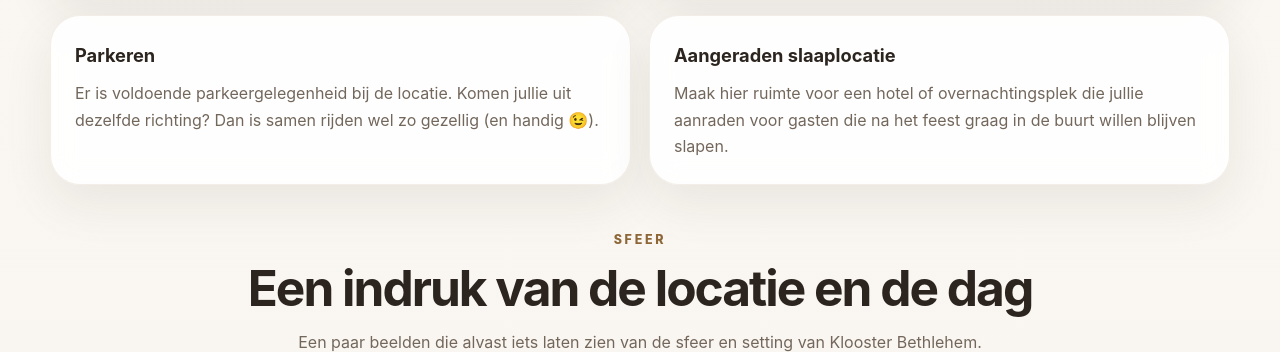
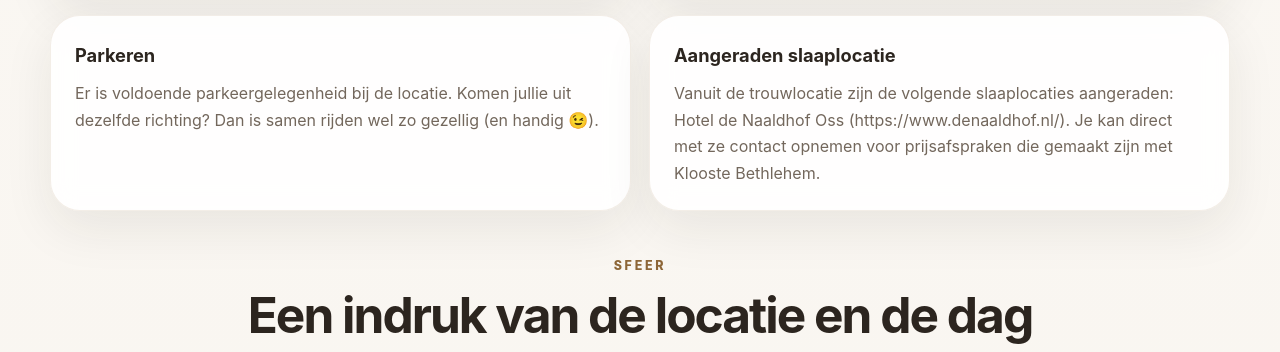
Before and after one commit to Devbb1/bram-lieke-wedding, a plain HTML site: page index.html in a window 1280 px wide. Shown: the part 1890-2242 px from the top of the page. Drawn offline with Linux system fonts and the light colour scheme.

Commit message:
Update index.html

```diff
--- a/index.html
+++ b/index.html
@@ -858,7 +858,8 @@
           <article class="info-card">
             <h3>Aangeraden slaaplocatie</h3>
             <p>
-              Maak hier ruimte voor een hotel of overnachtingsplek die jullie aanraden voor gasten die na het feest graag in de buurt willen blijven slapen.
+              Vanuit de trouwlocatie zijn de volgende slaaplocaties aangeraden:
+              Hotel de Naaldhof Oss (https://www.denaaldhof.nl/). Je kan direct met ze contact opnemen voor prijsafspraken die gemaakt zijn met Klooste Bethlehem.
             </p>
           </article>
         </div>
```
